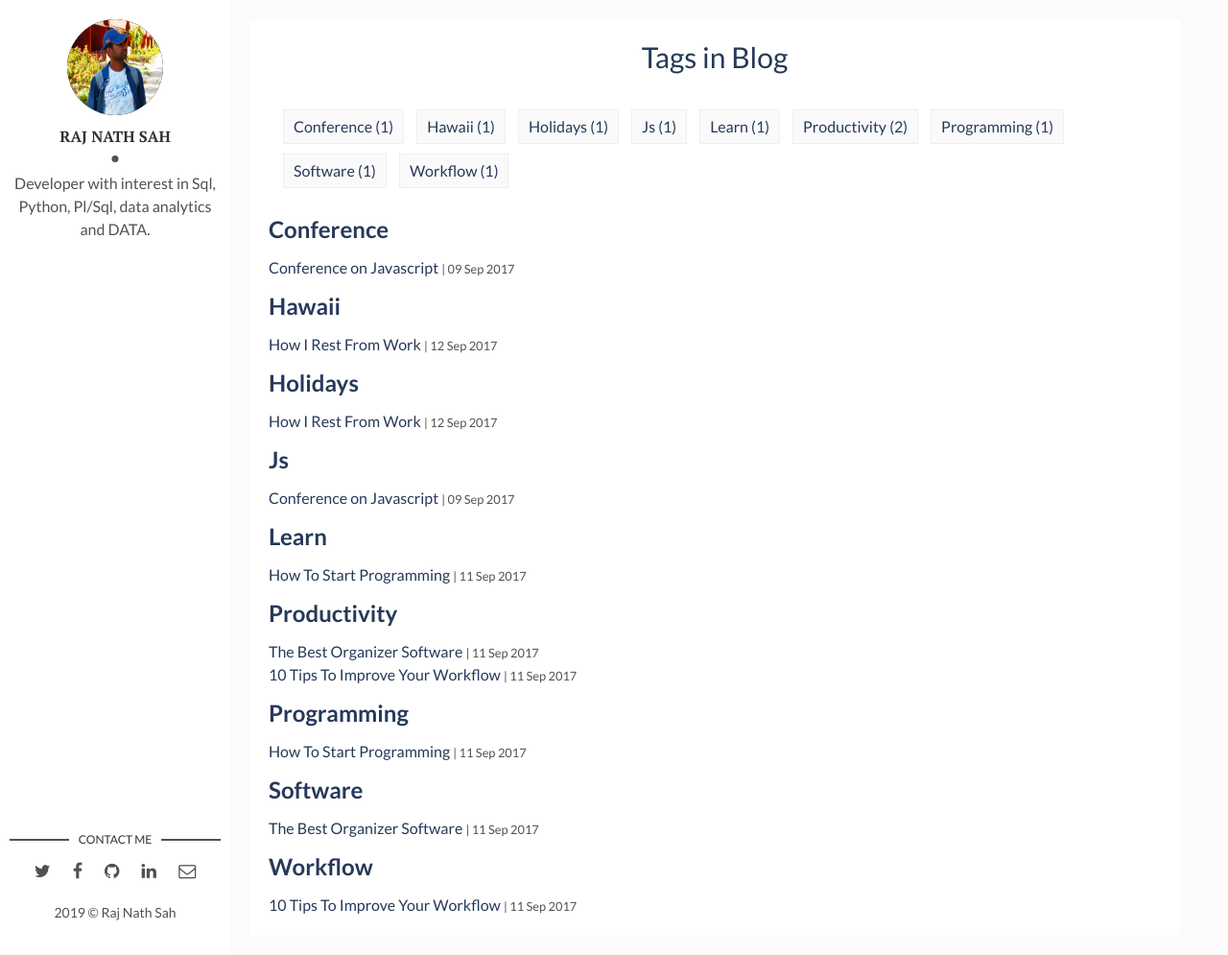
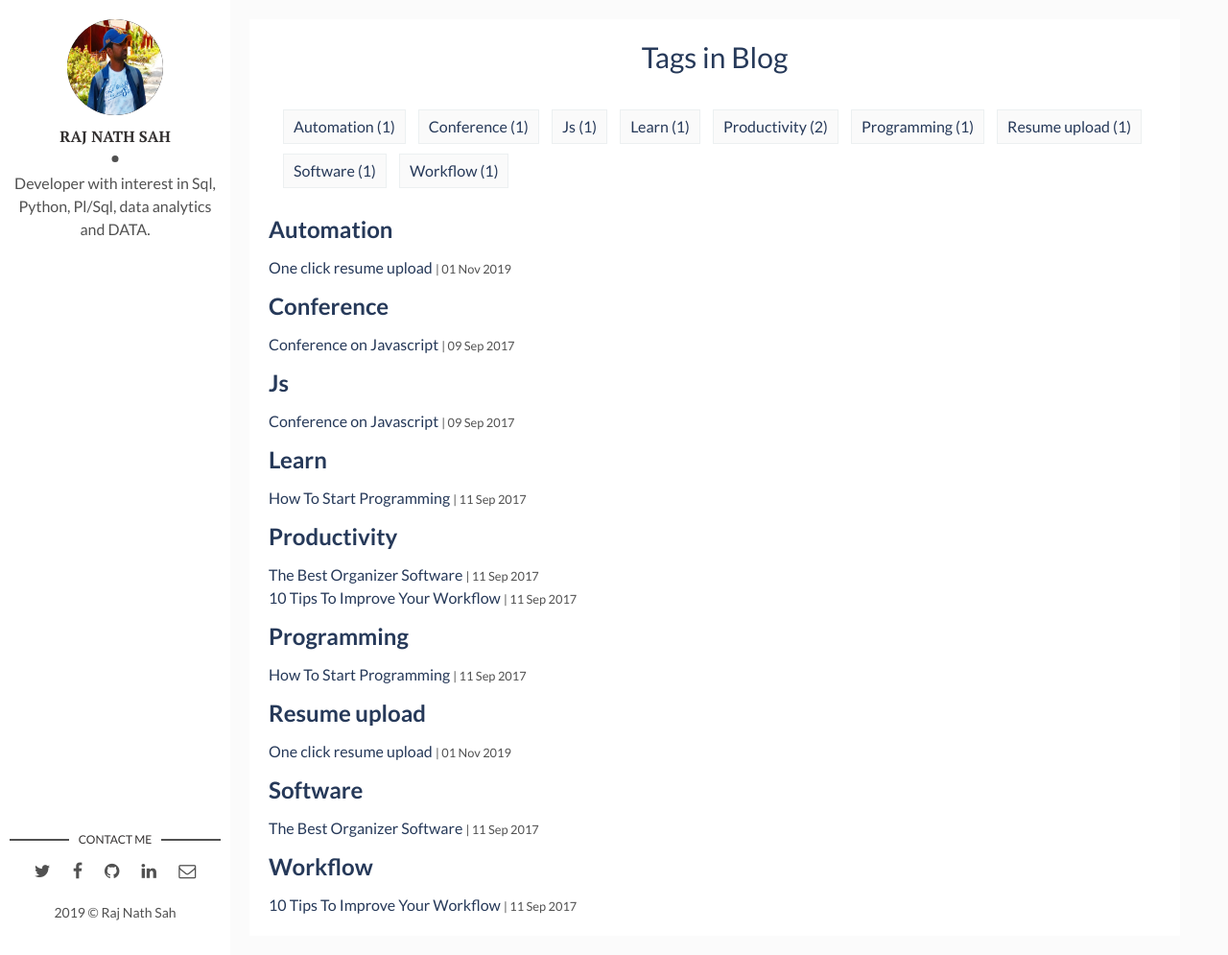
Before and after one commit to rajnathsah/rajnathsah.github.io, a Jekyll site: the page built from tags.html, in a window 1280 px wide and 995 px high. Shown: the whole window at 96% size. Built offline with Jekyll 4.4.1, drawn with Linux system fonts in a browser that asks for light colours.

Commit message:
Update and rename 2017-04-06-how-i-rest-from-work.markdown to 2019-11-01-upload-resume.markdown

```diff
--- a/_posts/2017-04-06-how-i-rest-from-work.markdown
+++ b/_posts/2019-11-01-upload-resume.markdown
@@ -1,11 +1,11 @@
 ---
 layout: post
-title: How I Rest From Work
-date: 2017-09-12 13:32:20 +0300
-description: You’ll find this post in your `_posts` directory. Go ahead and edit it and re-build the site to see your changes. # Add post description (optional)
-img: i-rest.jpg # Add image post (optional)
+title: One click resume upload
+date: 2019-11-01 00:00:00 +0000
+description: Automation of resume upload using python and selenium
+img: # Add image post (optional)
 fig-caption: # Add figcaption (optional)
-tags: [Holidays, Hawaii]
+tags: [Automation, Resume upload]
 ---
 Fam locavore snackwave bushwick +1 sartorial. Selfies portland knausgaard synth. Pop-up art party marfa deep v pitchfork subway tile 3 wolf moon. Ennui pinterest tumblr yr, adaptogen succulents copper mug twee. Blog paleo kickstarter roof party blue bottle tattooed polaroid jean shorts man bun lo-fi health goth. Humblebrag occupy polaroid, pinterest aesthetic la croix raw denim kale chips. 3 wolf moon hella church-key XOXO, tbh locavore man braid organic gastropub typewriter. Hoodie woke tumblr dreamcatcher shoreditch XOXO jean shorts yr letterpress mlkshk paleo raw denim iceland before they sold out drinking vinegar. Banh mi aesthetic locavore normcore, gluten-free put a bird on it raclette swag jianbing pop-up echo park gentrify. Stumptown brooklyn godard tumeric ethical. Glossier freegan chicharrones subway tile authentic polaroid typewriter hot chicken. Thundercats small batch heirloom meggings.
 
```
